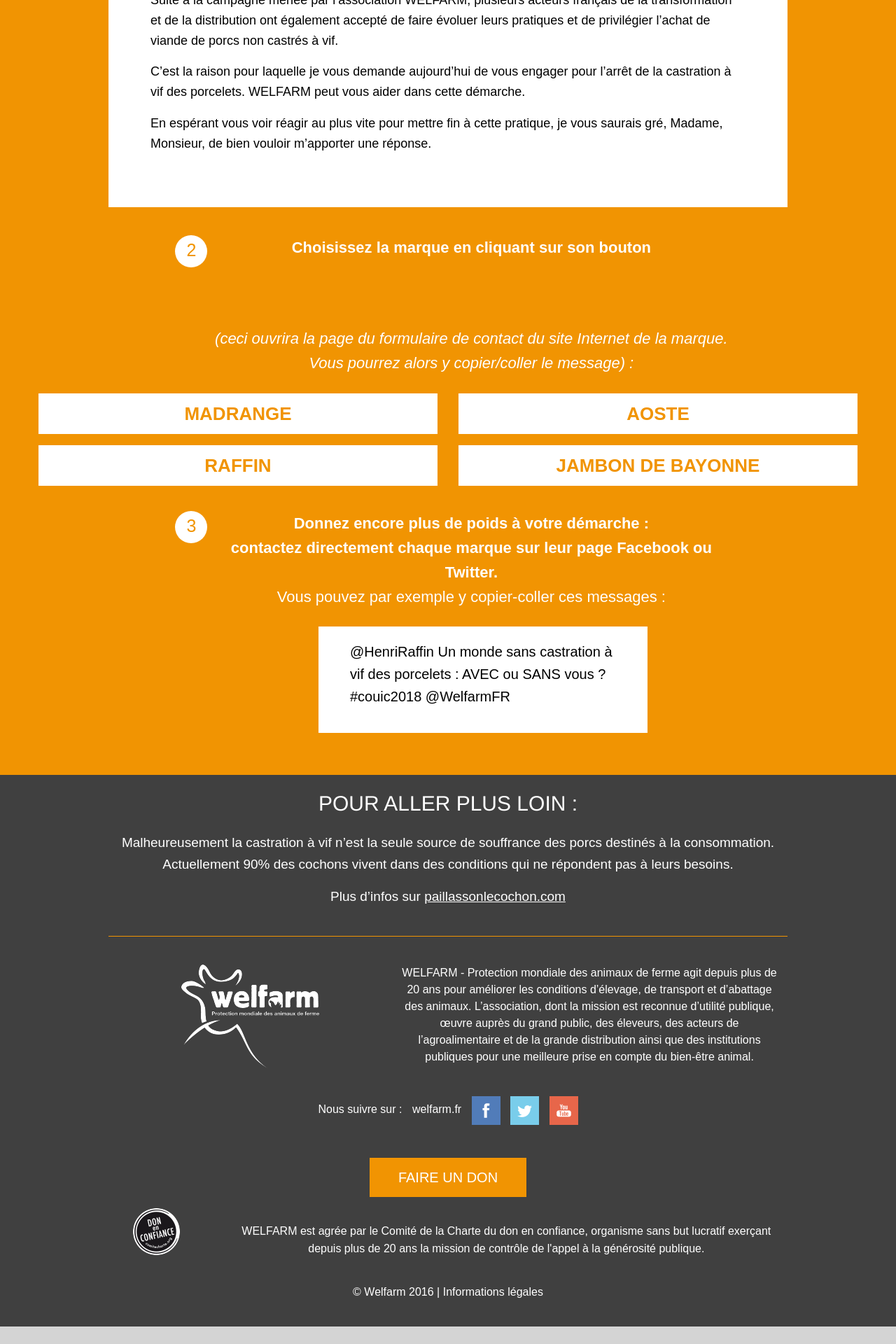
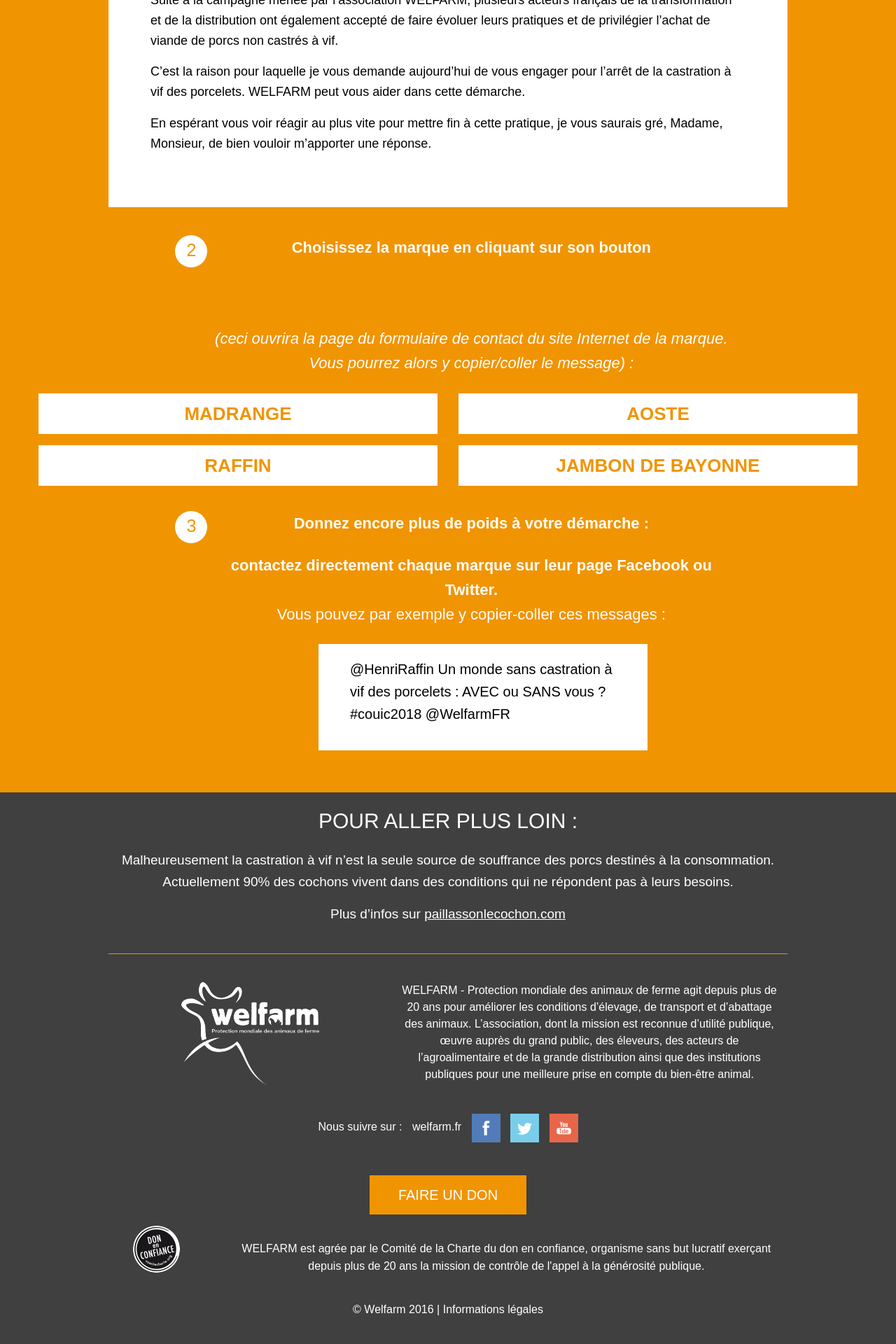
Before and after one commit to adfinitas-app/welfarm-petition, a Jekyll site: the page built from index.html, in a window 1280 px wide. Shown: the part 4114-6034 px from the top of the page at 70% size. Built offline with Jekyll 4.4.1, drawn with Linux system fonts in a browser that asks for light colours; comment, search, counter and statistics services are not loaded; before the commit the page ends 6009 px from its top, so only the background shows below that.

Commit message:
Updated '_includes/professionels.html' via CloudCannon

```diff
--- a/_includes/professionels.html
+++ b/_includes/professionels.html
@@ -55,13 +55,9 @@
   <div class="part-3">
     <div class="row medium-collapse">
       <div class="large-8 columns large-centered small-collapse">
-
-
-
 	<div class="medium-1 small-2 columns">
 	  <div class="number-petition">2</div>
 	</div>
-
 	<div class="medium-11 small-10 columns">
 	  <p class="legende-number-petition">
 	  Choisissez la marque en cliquant sur son bouton<br />
@@ -69,14 +65,8 @@
 	</div>
       </div>
     </div>
-
-
         <div class="row medium-collapse">
       <div class="large-8 columns large-centered small-collapse">
-
-
-
-
 	<div class="medium-offset-1 medium-11 small-offset-2 small-10 columns">
 	  <p class="legende-number-petition"><br />
 	  <span class="italic nobold"><br>(ceci ouvrira la page du formulaire de contact du site Internet de la marque. Vous pourrez alors y copier/coller le message) :</span>
@@ -84,8 +74,6 @@
 	</div>
       </div>
     </div>
-
-
     <div class="row">
 	    <div class="small-12 large-6 columns">
 	    <a class="button marque " target="_blank" href="mailto:consommateurs@madrange.com">Madrange</a></div>
@@ -97,6 +85,7 @@
 	    <a class="button marque" target="_blank" href="mailto:boutique@jambon-de-bayonne.com">Jambon de Bayonne</a></div>
     </div>
   <div class="part-4">
+
     <div class="row medium-collapse">
       <div class="large-8 columns large-centered small-collapse">
 	<div class="small-1 columns">
@@ -104,13 +93,23 @@
 	</div>
 	<div class="small-11 columns">
 	  <p class="legende-number-petition">
-	  Donnez encore plus de poids à votre démarche :<br />
+	  Donnez encore plus de poids à votre démarche :
+	  </p>
+	</div>
+      </div>
+    </div>
+        <div class="row medium-collapse">
+      <div class="large-8 columns large-centered small-collapse">
+	<div class="small-offset-1 small-11 columns">
+	  <p class="legende-number-petition">
 	  contactez directement chaque marque sur leur page Facebook ou Twitter.<br />
 	  <span class="nobold">Vous pouvez par exemple y copier-coller ces messages :</span>
 	  </p>
 	</div>
       </div>
     </div>
+
+
     <div class="row">
       <div class="large-5 columns large-offset-4">
 	<div class="box">
```
